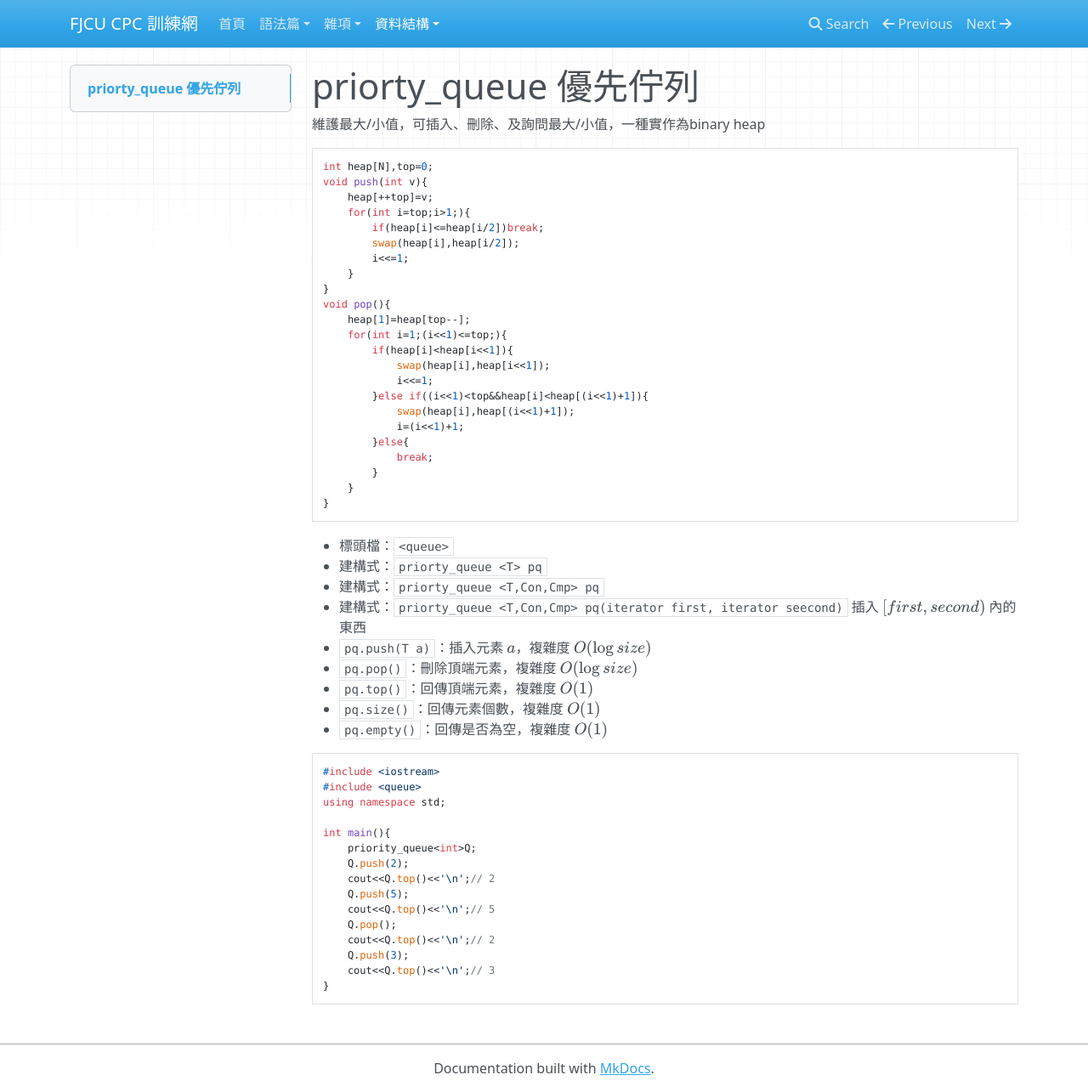
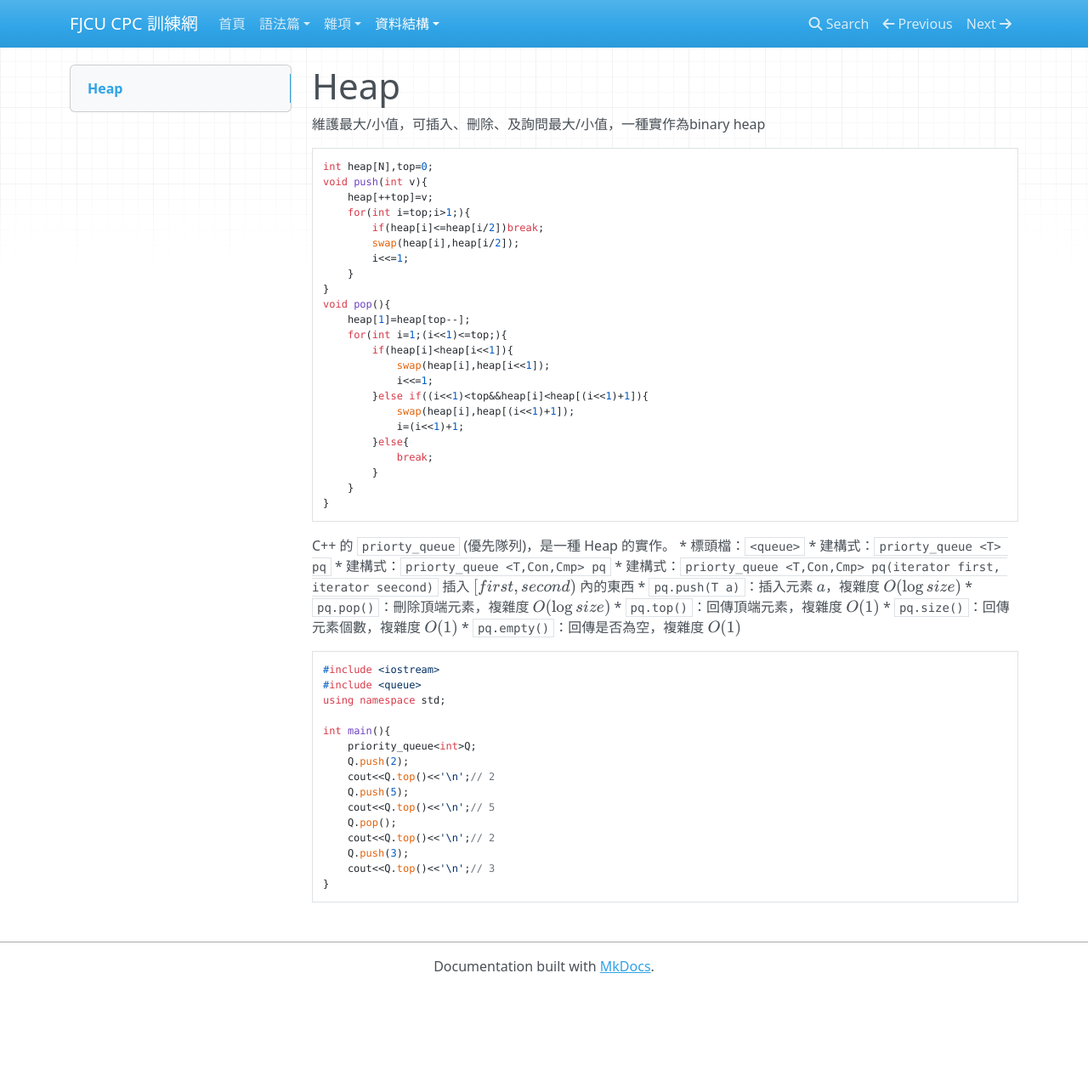
Before and after one commit to FjuOnlineJudge/Training, an MkDocs documentation site: the page built from docs/dataStructure/heap.md, in a window 1280 px wide and 1285 px high. Shown: the whole window at 85% size. Built offline with MkDocs 1.6.1, drawn with Linux system fonts in a browser that asks for light colours; nearby versions of some CDN libraries; formulas are drawn with MathJax 3.

Commit message:
修改 Heap, List 內容

````diff
--- a/docs/dataStructure/heap.md
+++ b/docs/dataStructure/heap.md
@@ -1,4 +1,4 @@
-# priorty_queue 優先佇列
+# Heap
 維護最大/小值，可插入、刪除、及詢問最大/小值，一種實作為binary heap
 ```cpp
 int heap[N],top=0;
@@ -25,6 +25,7 @@ void pop(){
     }
 }
 ```
+C++ 的 `priorty_queue` (優先隊列)，是一種 Heap 的實作。
 * 標頭檔：`<queue>`
 * 建構式：`priorty_queue <T> pq`
 * 建構式：`priorty_queue <T,Con,Cmp> pq`
````
Also changed, not shown: docs/dataStructure/list.md (+1 -1 lines).
